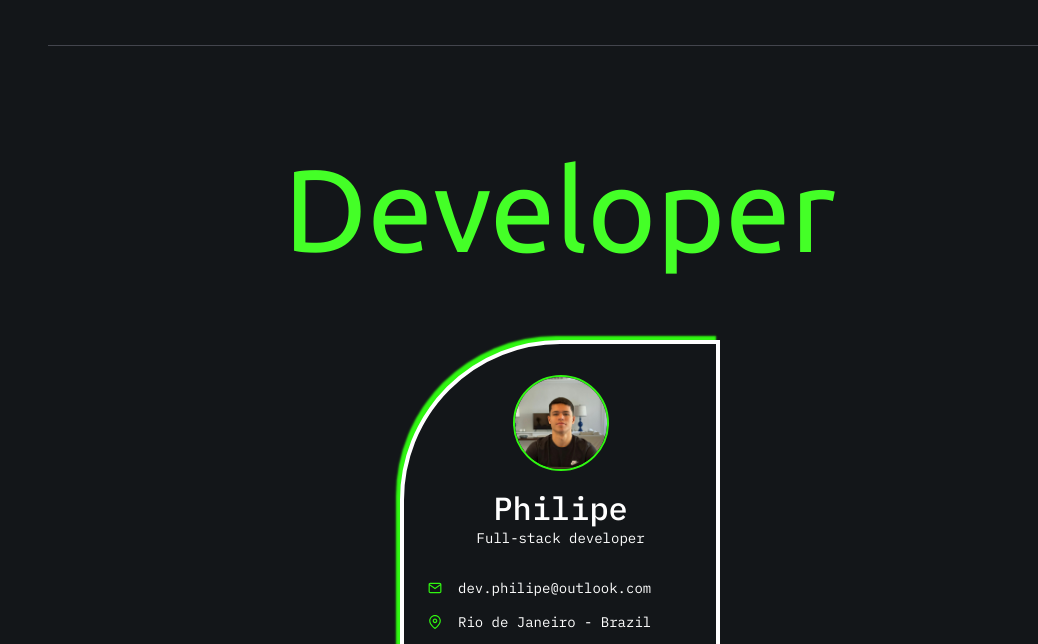
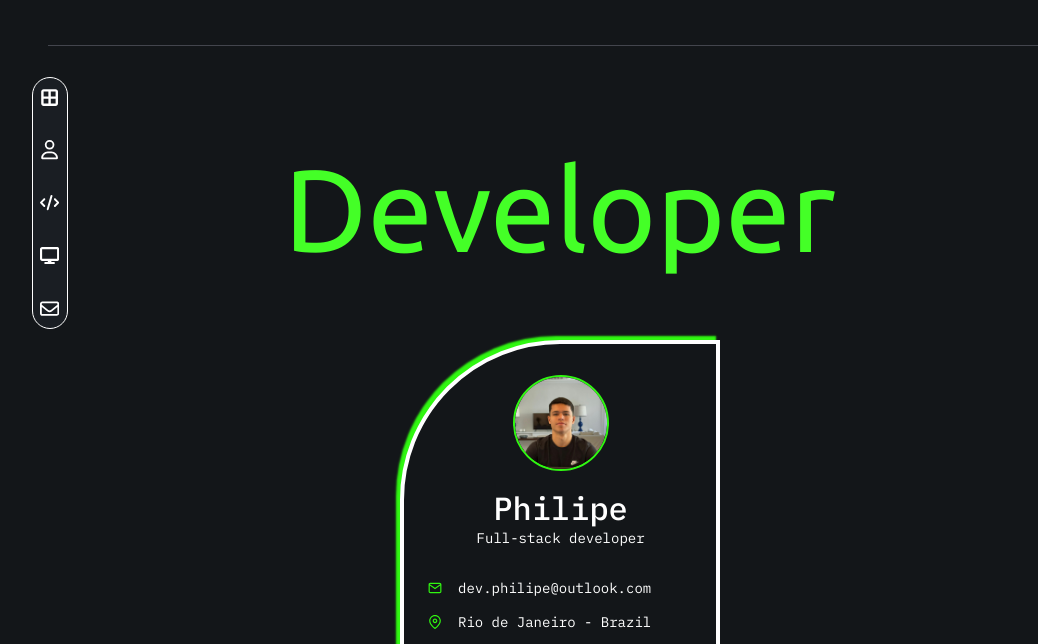
Before and after one commit to PhilipeeX/portfolio-static, a website built with webpack: page index.html in a window 1280 px wide. Shown: the part 83-727 px from the top of the page, without its empty margins (80-1118 px from the left). Built offline with nearby package versions, Linux system fonts and the light colour scheme; a web font is replaced by a local one.

Commit message:
feat(navigation bar): Adds nav to index

```diff
--- a/index.html
+++ b/index.html
@@ -76,6 +76,34 @@
       </div>
     </div>
   </header>
+
+  <nav class="navigation-bar">
+    <div class="navigation-bar-button">
+      <svg xmlns="http://www.w3.org/2000/svg" height="16" width="14" viewBox="0 0 448 512">
+        <path d="M384 96V224H256V96H384zm0 192V416H256V288H384zM192 224H64V96H192V224zM64 288H192V416H64V288zM64 32C28.7 32 0 60.7 0 96V416c0 35.3 28.7 64 64 64H384c35.3 0 64-28.7 64-64V96c0-35.3-28.7-64-64-64H64z"/>
+      </svg>
+    </div>
+    <div class="navigation-bar-button">
+      <svg xmlns="http://www.w3.org/2000/svg" height="16" width="14" viewBox="0 0 448 512">
+        <path d="M304 128a80 80 0 1 0 -160 0 80 80 0 1 0 160 0zM96 128a128 128 0 1 1 256 0A128 128 0 1 1 96 128zM49.3 464H398.7c-8.9-63.3-63.3-112-129-112H178.3c-65.7 0-120.1 48.7-129 112zM0 482.3C0 383.8 79.8 304 178.3 304h91.4C368.2 304 448 383.8 448 482.3c0 16.4-13.3 29.7-29.7 29.7H29.7C13.3 512 0 498.7 0 482.3z"/>
+      </svg>
+    </div>
+    <div class="navigation-bar-button">
+      <svg xmlns="http://www.w3.org/2000/svg" height="16" width="20" viewBox="0 0 640 512">
+        <path d="M392.8 1.2c-17-4.9-34.7 5-39.6 22l-128 448c-4.9 17 5 34.7 22 39.6s34.7-5 39.6-22l128-448c4.9-17-5-34.7-22-39.6zm80.6 120.1c-12.5 12.5-12.5 32.8 0 45.3L562.7 256l-89.4 89.4c-12.5 12.5-12.5 32.8 0 45.3s32.8 12.5 45.3 0l112-112c12.5-12.5 12.5-32.8 0-45.3l-112-112c-12.5-12.5-32.8-12.5-45.3 0zm-306.7 0c-12.5-12.5-32.8-12.5-45.3 0l-112 112c-12.5 12.5-12.5 32.8 0 45.3l112 112c12.5 12.5 32.8 12.5 45.3 0s12.5-32.8 0-45.3L77.3 256l89.4-89.4c12.5-12.5 12.5-32.8 0-45.3z"/>
+      </svg>
+    </div>
+    <div class="navigation-bar-button">
+      <svg xmlns="http://www.w3.org/2000/svg" height="16" width="18" viewBox="0 0 576 512">
+        <path d="M64 0C28.7 0 0 28.7 0 64V352c0 35.3 28.7 64 64 64H240l-10.7 32H160c-17.7 0-32 14.3-32 32s14.3 32 32 32H416c17.7 0 32-14.3 32-32s-14.3-32-32-32H346.7L336 416H512c35.3 0 64-28.7 64-64V64c0-35.3-28.7-64-64-64H64zM512 64V352H64V64H512z"/>
+      </svg>
+    </div>
+    <div class="navigation-bar-button">
+      <svg xmlns="http://www.w3.org/2000/svg" height="16" width="16" viewBox="0 0 512 512">
+        <path d="M64 112c-8.8 0-16 7.2-16 16v22.1L220.5 291.7c20.7 17 50.4 17 71.1 0L464 150.1V128c0-8.8-7.2-16-16-16H64zM48 212.2V384c0 8.8 7.2 16 16 16H448c8.8 0 16-7.2 16-16V212.2L322 328.8c-38.4 31.5-93.7 31.5-132 0L48 212.2zM0 128C0 92.7 28.7 64 64 64H448c35.3 0 64 28.7 64 64V384c0 35.3-28.7 64-64 64H64c-35.3 0-64-28.7-64-64V128z"/>
+      </svg>
+    </div>
+  </nav>
 
   <section class="hero-section">
     <section class="hero-bg-title">
```
